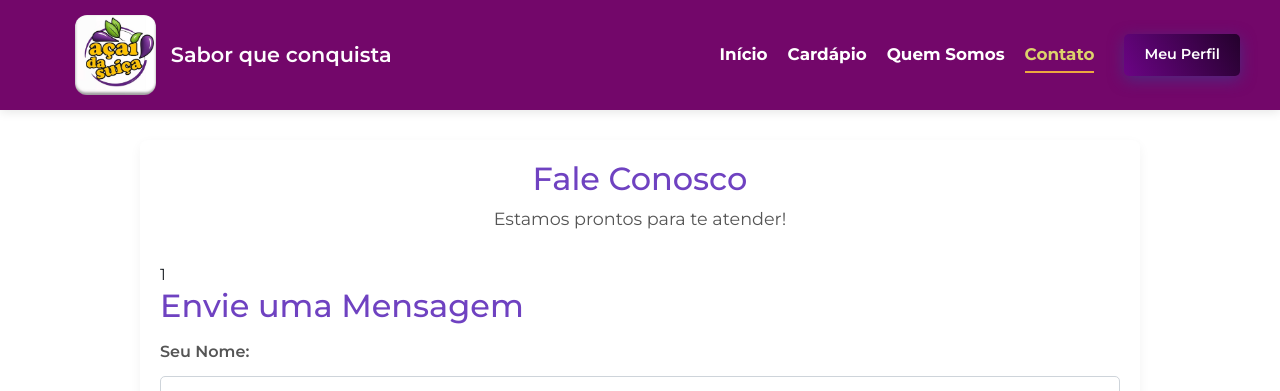
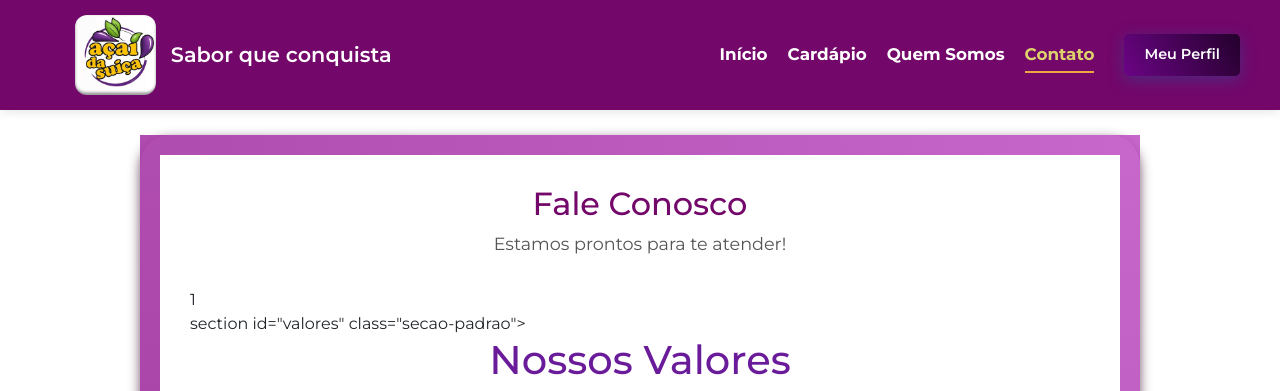
Before and after one commit to Lucas-Fernandes01/public, a PHP site: page /contato.php in a window 1280 px wide. Shown: the top 391 px of the page. Run offline with PHP 8.4, Linux system fonts and the light colour scheme; a user stored in the database is signed in.

Commit message:
Atualização de CSS e páginas principais

```diff
--- a/Css/contato.css
+++ b/Css/contato.css
@@ -1,19 +1,23 @@
+/* ======== CONTAINER PRINCIPAL ======== */
 .contato-page {
   max-width: 1000px;
-  margin: 30px auto;
-  padding: 20px;
+  margin: 25px auto;
+  padding: 30px;
   background-color: #fff;
-  border-radius: 8px;
-  box-shadow: 0 4px 12px rgba(0,0,0,0.05);
+  border-radius: 30px;
+  border: 20px solid;
+  border-image: linear-gradient(45deg, #73076a, #b83ebdc9) 1;
+  box-shadow: 0 4px 12px rgba(51, 1, 38, 0.678);
 }
 
+/* ======== CABEÇALHO ======== */
 .contato-header {
   text-align: center;
   margin-bottom: 30px;
 }
 
 .contato-header h1 {
-  color: #6f42c1;
+  color: #73076a;
   font-size: 2rem;
 }
 
@@ -39,16 +44,17 @@
 }
 
 .info-item h3 {
-  color: #6f42c1;
+  color: #73076a;
   margin-bottom: 8px;
 }
 
+/* ======== FORMULÁRIO ======== */
 .contato-form {
   margin-bottom: 30px;
 }
 
 .contato-form h2 {
-  color: #6f42c1;
+  color: #73076a;
   margin-bottom: 15px;
 }
 
--- a/Css/style.css
+++ b/Css/style.css
@@ -155,8 +155,6 @@
   flex-direction: column;
   gap: 12px;
 }
-
-
 
 /*------------------------*/
 /* HERO SECTION */
@@ -321,8 +319,8 @@
   font-size: 0.85rem;
 }
 
-/* DESTAQUES */
-.destaques {
+/* ======== BLOCO DE DESTAQUES ======== */
+  .destaques {
   padding: 40px 20px;
   text-align: center;
   background-color: #f5f5f5;
@@ -389,7 +387,7 @@
 
 .quem-somos-texto h2 {
   font-size: 2.5rem;
-  color: #eb008d;
+  color: #73076a;
   margin-bottom: 20px;
 }
 
--- a/contato.php
+++ b/contato.php
@@ -68,25 +68,35 @@
 
     <?php if (isset($_SESSION['id']) && isset($_SESSION['nome'])): // SÓ MOSTRA O FORMULÁRIO SE O USUÁRIO ESTIVER LOGADO ?>
 
-    <section class="contato-form">
-      <h2>Envie uma Mensagem</h2>
-      <form action="enviar.php" method="post" class="form-box" enctype="multipart/form-data">
+   section id="valores" class="secao-padrao">
+  <h2 class="titulo-secao" data-aos="fade-up">Nossos Valores</h2>
 
-        <label for="nome">Seu Nome:</label>
-        <input type="text" id="nome" name="nome" value="<?php echo htmlspecialchars($_SESSION['nome']); ?>" readonly required>
+  <div class="valores-container">
+    <div class="valor-card" data-aos="fade-right" data-aos-delay="100">
+      <img src="https://img.icons8.com/color/96/000000/checked--v1.png" alt="Qualidade">
+      <h3>Qualidade</h3>
+      <p>Produtos com alto padrão de qualidade para satisfazer nossos clientes.</p>
+    </div>
 
-        <label for="assunto">Assunto:</label>
-        <input type="text" id="assunto" name="assunto" required>
+    <div class="valor-card" data-aos="fade-right" data-aos-delay="200">
+      <img src="https://img.icons8.com/color/96/000000/handshake--v1.png" alt="Compromisso">
+      <h3>Compromisso</h3>
+      <p>Atendimento ágil, transparente e comprometido com nossos parceiros.</p>
+    </div>
 
-        <label for="mensagem">Mensagem:</label>
-        <textarea id="mensagem" name="mensagem" rows="4" required></textarea>
+    <div class="valor-card" data-aos="fade-right" data-aos-delay="300">
+      <img src="https://img.icons8.com/color/96/000000/leaf.png" alt="Sustentabilidade">
+      <h3>Sustentabilidade</h3>
+      <p>Práticas que respeitam o meio ambiente e a comunidade local.</p>
+    </div>
 
-        <label for="anexo">Anexo (opcional):</label>
-        <input type="file" id="anexo" name="anexo">
-
-        <button type="submit">Enviar Mensagem</button>
-      </form>
-    </section>
+    <div class="valor-card" data-aos="fade-right" data-aos-delay="400">
+      <img src="https://img.icons8.com/color/96/000000/idea.png" alt="Inovação">
+      <h3>Inovação</h3>
+      <p>Pesquisa constante para oferecer os melhores sabores e experiências.</p>
+    </div>
+  </div>
+</section>
 
     <?php else: // SE NÃO ESTIVER LOGADO, MOSTRA ESTA MENSAGEM ?>
 
```
Also changed, not shown: other parts of Css/contato.css (+55 -7 lines), index.php (+25 -24 lines).
